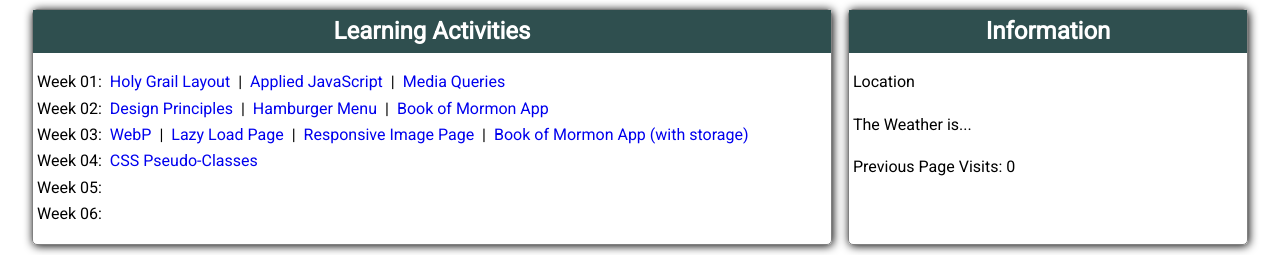
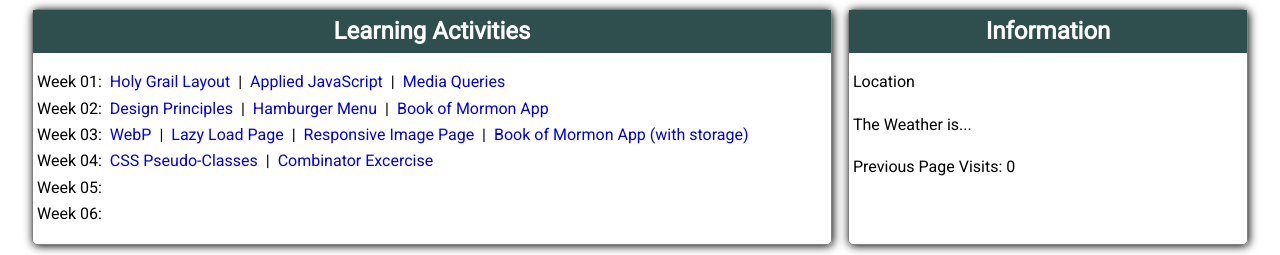
Before and after one commit to srejas/wdd230, a plain HTML site: page index.html in a window 1280 px wide. Shown: the part 872-1127 px from the top of the page. Drawn offline with Linux system fonts and the light colour scheme.

Commit message:
Combinator exercise added

```diff
--- a/index.html
+++ b/index.html
@@ -52,7 +52,7 @@
                     <li>Week 01:<a href="week01/holygrail.html">Holy Grail Layout</a>|<a href="https://codepen.io/Srejas/pen/WNWmNYG">Applied JavaScript</a>|<a href="week01/media-query.html">Media Queries</a></li>
                     <li>Week 02:<a href="week02/design.html">Design Principles</a>|<a href="https://codepen.io/Srejas/pen/ExJqWLv">Hamburger Menu</a>|<a href="week02/bom.html">Book of Mormon App</a></li>
                     <li>Week 03:<a href="week03/images/landscape.webp">WebP</a>|<a href="week03/lazyload.html">Lazy Load Page</a>|<a href="week03/responsive-images.html">Responsive Image Page</a>|<a href="week03/bom.html">Book of Mormon App (with storage)</a></li>
-                    <li>Week 04:<a href="https://codepen.io/Srejas/pen/abrOJMO">CSS Pseudo-Classes</a></li>
+                    <li>Week 04:<a href="https://codepen.io/Srejas/pen/abrOJMO">CSS Pseudo-Classes</a>|<a href="week04/images/combinator-exercises.jpg">Combinator Excercise</a></li>
                     <li>Week 05:<a href="#"></a></li>
                     <li>Week 06:<a href="#"></a></li>
                 </ul>
```
Also changed, not shown: week04/images/combinator-exercises.jpg (added), 3 other files.
